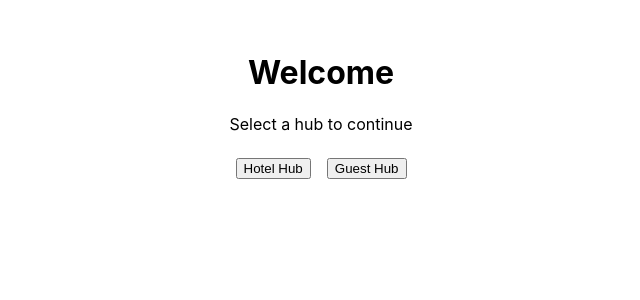
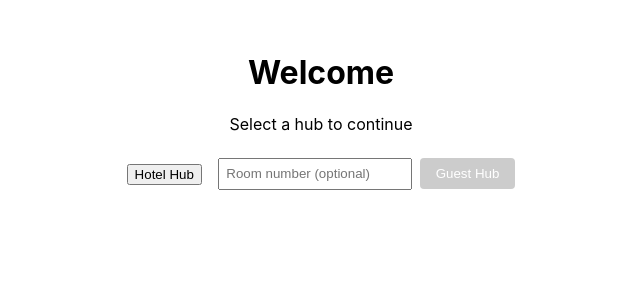
Before and after one commit to b-arkell/SmartHotel, a React (Create React App) app in the folder frontend/: page / in a window 1280 px wide. Shown: the top 300 px of the page, without its empty margins (319-959 px from the left). Built offline with nearby package versions, Linux system fonts and the light colour scheme.

Commit message:
Start page updated

```diff
--- a/frontend/src/Hubs/GuestHub.jsx
+++ b/frontend/src/Hubs/GuestHub.jsx
@@ -1,4 +1,5 @@
 import { useEffect, useState } from "react";
+
 
 export default function GuestHub() {
   const [room, setRoom] = useState(null);
--- a/frontend/src/Hubs/StartScreen.jsx
+++ b/frontend/src/Hubs/StartScreen.jsx
@@ -1,23 +1,66 @@
-import React from "react";
-import { useNavigate } from "react-router-dom";
+import React, { useState } from "react";
+import { Link, useNavigate } from "react-router-dom";
 
 export default function StartScreen() {
+  const [roomInput, setRoomInput] = useState("");
   const navigate = useNavigate();
-  const goToHotelHub = () => navigate("/hotel");
-  const goToGuestHub = () => navigate("/guest");
+
+  // keep only digits in the field
+  const handleChange = (e) => {
+    const digits = e.target.value.replace(/\D/g, "");
+    setRoomInput(digits);
+  };
+
+ const handleGuestClick = () => {
+  // Store the entered number for later use (even if unused for now)
+  sessionStorage.setItem("selectedRoomNumber", roomInput.trim());
+  navigate("/guest");
+};
 
   return (
     <div style={{ padding: "2rem", textAlign: "center" }}>
       <h1>Welcome</h1>
       <p>Select a hub to continue</p>
 
-      <div style={{ marginTop: "1.5rem", display: "flex", gap: "1rem", justifyContent: "center" }}>
-        <button onClick={goToHotelHub} aria-label="Go to Hotel Hub">
-          Hotel Hub
-        </button>
-        <button onClick={goToGuestHub} aria-label="Go to Guest Hub">
-          Guest Hub
-        </button>
+      <div
+        style={{
+          marginTop: "1.5rem",
+          display: "flex",
+          gap: "1rem",
+          justifyContent: "center",
+          alignItems: "center",
+          flexWrap: "wrap",
+        }}
+      >
+        <Link to="/hotel" aria-label="Go to Hotel Hub">
+          <button>Hotel Hub</button>
+        </Link>
+
+        <div style={{ display: "flex", gap: "0.5rem", alignItems: "center" }}>
+          <input
+            type="text"
+            inputMode="numeric"
+            pattern="[0-9]*"
+            value={roomInput}
+            onChange={handleChange}
+            placeholder="Room number (optional)"
+            aria-label="Room number"
+            style={{ padding: "0.4rem" }}
+          />
+
+        <button
+          onClick={handleGuestClick}
+          disabled={!roomInput.trim()}
+          style={{
+          padding: "0.5rem 1rem",
+          backgroundColor: roomInput.trim() ? "#2c3e50" : "#ccc",
+          color: "#fff",
+          border: "none",
+          borderRadius: "4px",
+          cursor: roomInput.trim() ? "pointer" : "not-allowed"
+          }}
+          > Guest Hub </button>
+        </div>
       </div>
     </div>
   );
```
Also changed, not shown: frontend/src/App.js (line endings or trailing spaces).
